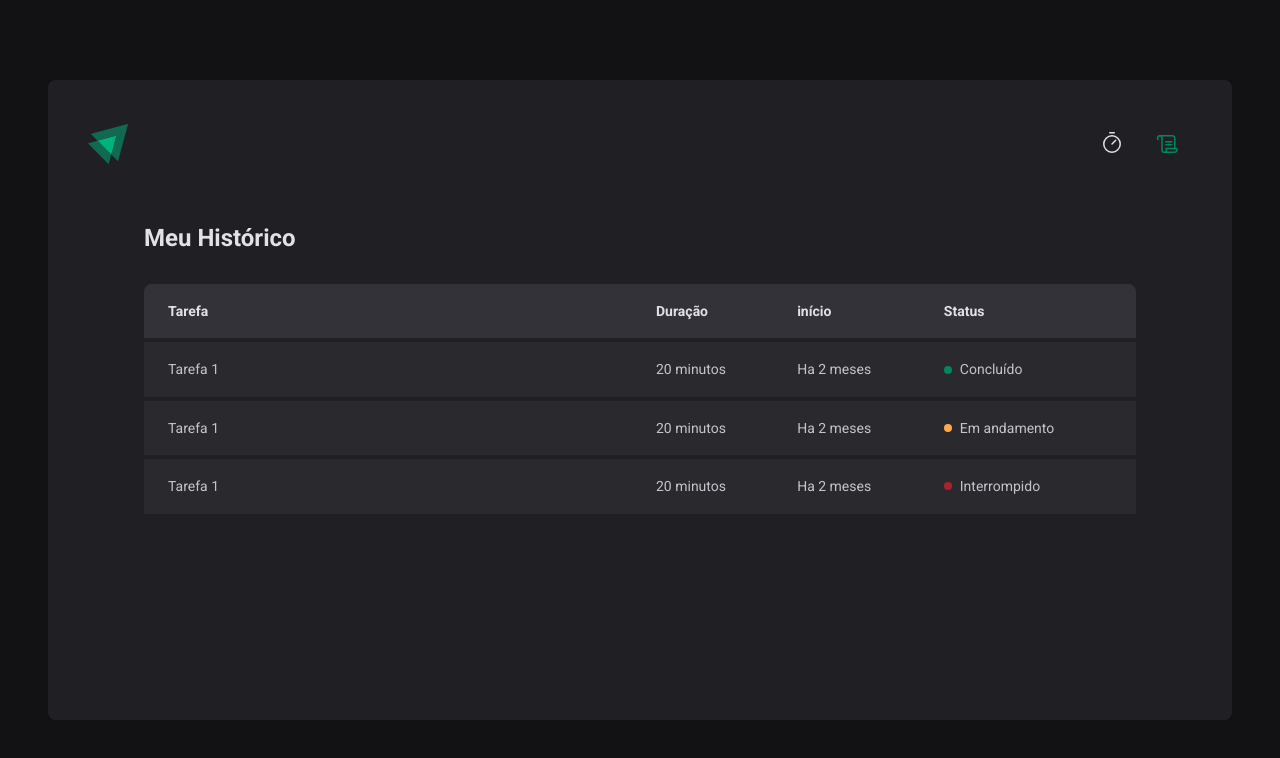
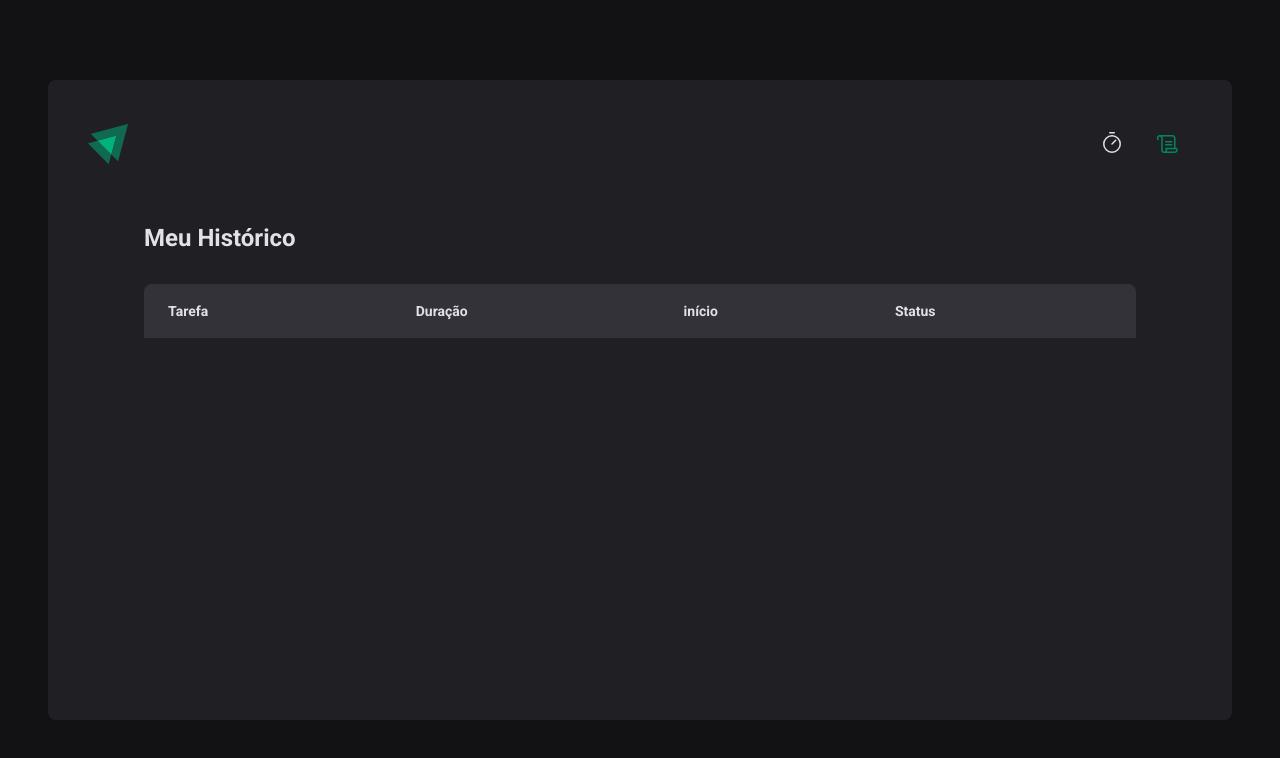
Before and after one commit to georgearmando/ignite-timer-web, a React (Vite) app: page /history in a window 1280 px wide. Shown: the top 758 px of the page. Built offline with nearby package versions, Linux system fonts and the light colour scheme.

Commit message:
add history list

```diff
--- a/src/contexts/CyclesContext.tsx
+++ b/src/contexts/CyclesContext.tsx
@@ -18,6 +18,7 @@
   activeCycle: Cycle | undefined
   activeCycleId: string | null
   amountSecondsPassed: number
+  cycles: Cycle[]
   markCurrentCycleAsFinished: () => void
   setSecondsPassed: (seconds: number) => void
   createNewCycle: (data: CreateCycleData) => void
@@ -93,6 +94,7 @@
         setSecondsPassed,
         createNewCycle,
         interruptCycle,
+        cycles,
       }}
     >
       {children}
--- a/src/pages/History/index.tsx
+++ b/src/pages/History/index.tsx
@@ -1,6 +1,9 @@
+import { useContext } from 'react'
+import { CyclesContext } from '../../contexts/CyclesContext'
 import { HistoryContainer, HistoryList, Status } from './styles'
 
 export function History() {
+  const { cycles } = useContext(CyclesContext)
   return (
     <HistoryContainer>
       <h1>Meu Histórico</h1>
@@ -16,30 +19,26 @@
             </tr>
           </thead>
           <tbody>
-            <tr>
-              <td>Tarefa 1</td>
-              <td>20 minutos</td>
-              <td>Ha 2 meses</td>
-              <td>
-                <Status statusColor="green">Concluído</Status>
-              </td>
-            </tr>
-            <tr>
-              <td>Tarefa 1</td>
-              <td>20 minutos</td>
-              <td>Ha 2 meses</td>
-              <td>
-                <Status statusColor="yellow">Em andamento</Status>
-              </td>
-            </tr>
-            <tr>
-              <td>Tarefa 1</td>
-              <td>20 minutos</td>
-              <td>Ha 2 meses</td>
-              <td>
-                <Status statusColor="red">Interrompido</Status>
-              </td>
-            </tr>
+            {cycles.map((cycle) => {
+              return (
+                <tr key={cycle.id}>
+                  <td>{cycle.task}</td>
+                  <td>{cycle.minutesAmount} minutos</td>
+                  <td>{cycle.startDate.toISOString()}</td>
+                  <td>
+                    {cycle.finishedDate && (
+                      <Status statusColor="green">Concluído</Status>
+                    )}
+                    {cycle.interruptDate && (
+                      <Status statusColor="red">Interrompido</Status>
+                    )}
+                    {!cycle.finishedDate && !cycle.interruptDate && (
+                      <Status statusColor="yellow">Em andamento</Status>
+                    )}
+                  </td>
+                </tr>
+              )
+            })}
           </tbody>
         </table>
       </HistoryList>
```
